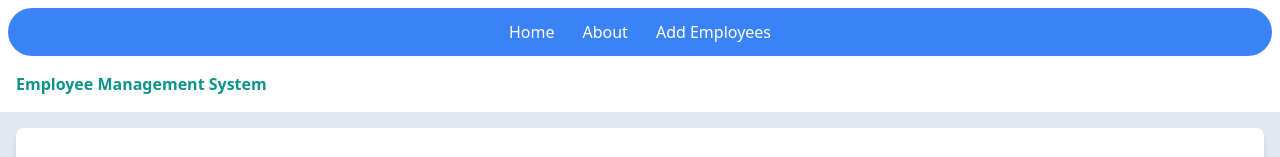
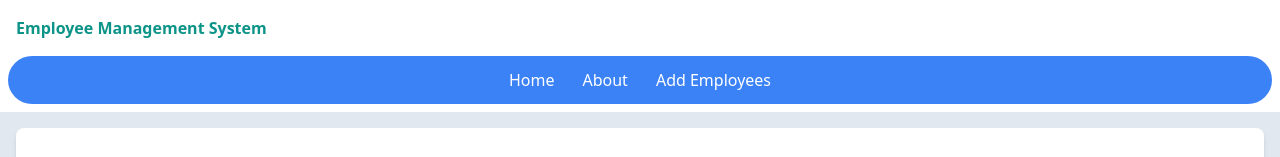
Before and after one commit to emmanuelwangila/employeemgt, an Angular app: page / in a window 1280 px wide. Shown: the top 157 px of the page. Built offline with nearby package versions, Linux system fonts and the light colour scheme; no server answers.

Commit message:
refactor for the nav to be on all pages

```diff
--- a/src/app/app.component.html
+++ b/src/app/app.component.html
@@ -1,5 +1,6 @@
 <div>
   <!-- Navigation Bar -->
+  <h1 class="text-teal-600 font-bold m-2 p-2">Employee Management System</h1>
   <nav class="bg-blue-500 flex m-2 rounded-full">
     <ul class="flex w-full justify-center gap-5 m-2 cursor-pointer">
       <li class="text-white m-1">Home</li>
@@ -7,7 +8,6 @@
       <li class="text-white m-1">Add Employees</li>
     </ul>
   </nav>
-  <h1 class="text-teal-600 font-bold m-2 p-2">Employee Management System</h1>
 </div>
 <main>
   <router-outlet> </router-outlet>
```
